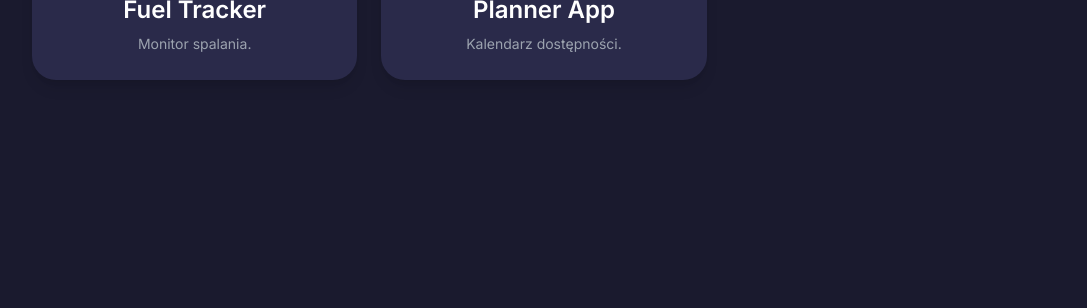
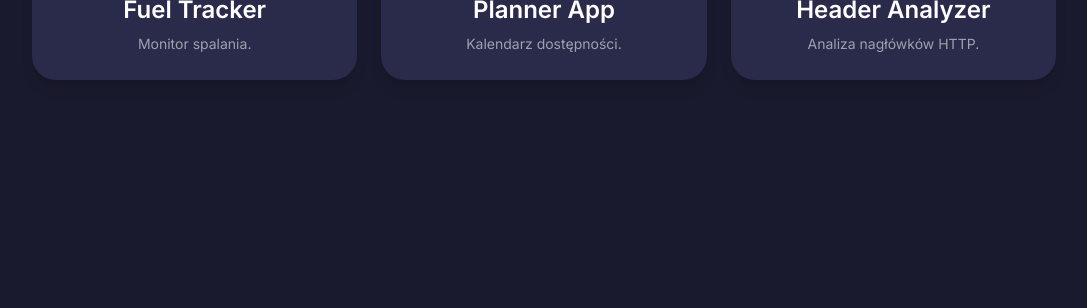
Before and after one commit to Homobonus-Projects/homelab-dashboard, a plain HTML site: page index.html in a window 1280 px wide. Shown: the part 492-800 px from the top of the page, without its empty margins (96-1183 px from the left). Drawn offline with nearby package versions, Linux system fonts and the light colour scheme.

Commit message:
added header analyzer

```diff
--- a/index.html
+++ b/index.html
@@ -52,6 +52,12 @@
             url: "/planner/",
             icon: "📅",
             description: "Kalendarz dostępności."
+        },
+        {
+             name: "Header Analyzer",
+             url: "/header-analyzer/",
+             icon: "📊",
+             description: "Analiza nagłówków HTTP."
         }
         ];
 
```
